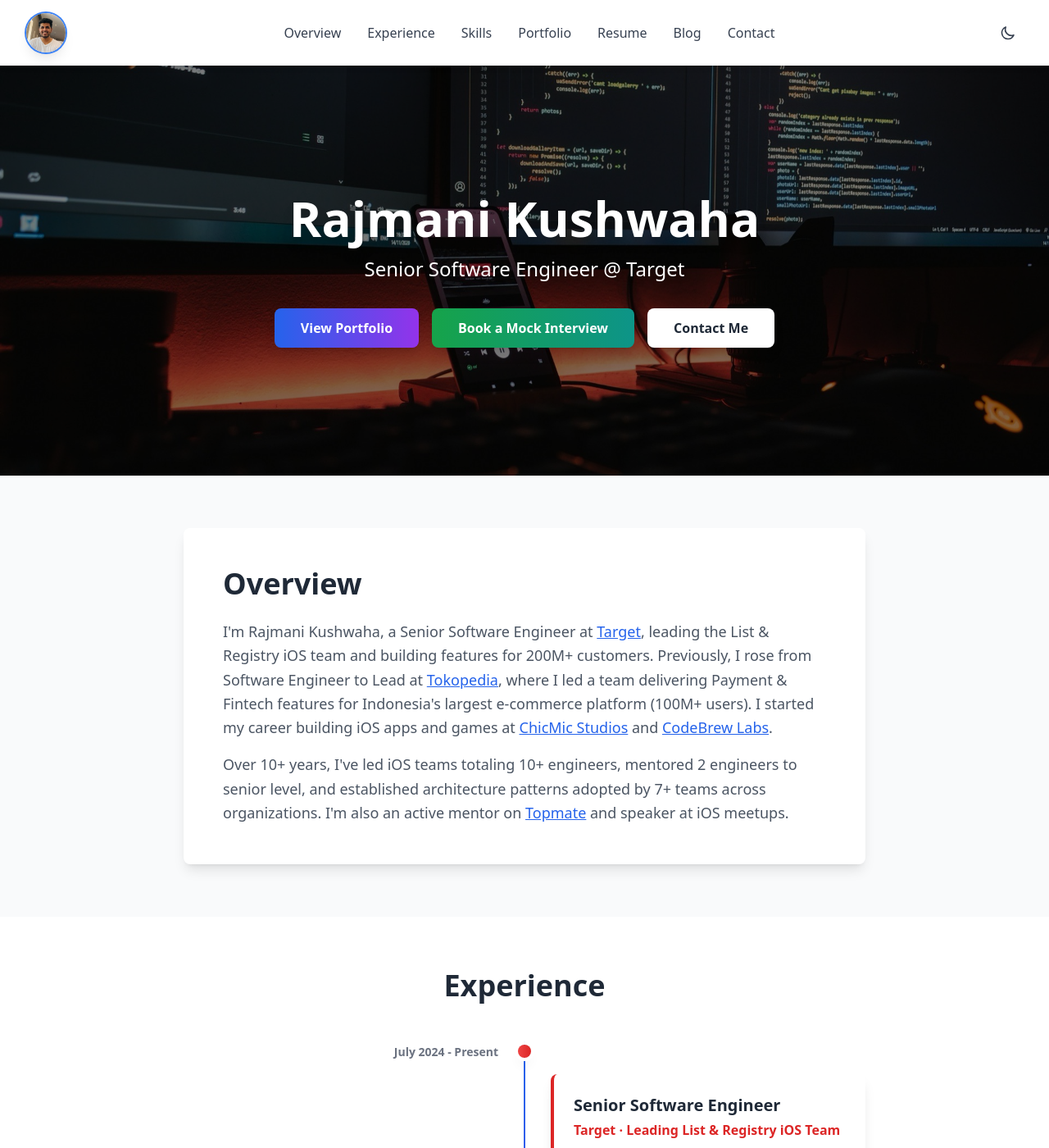
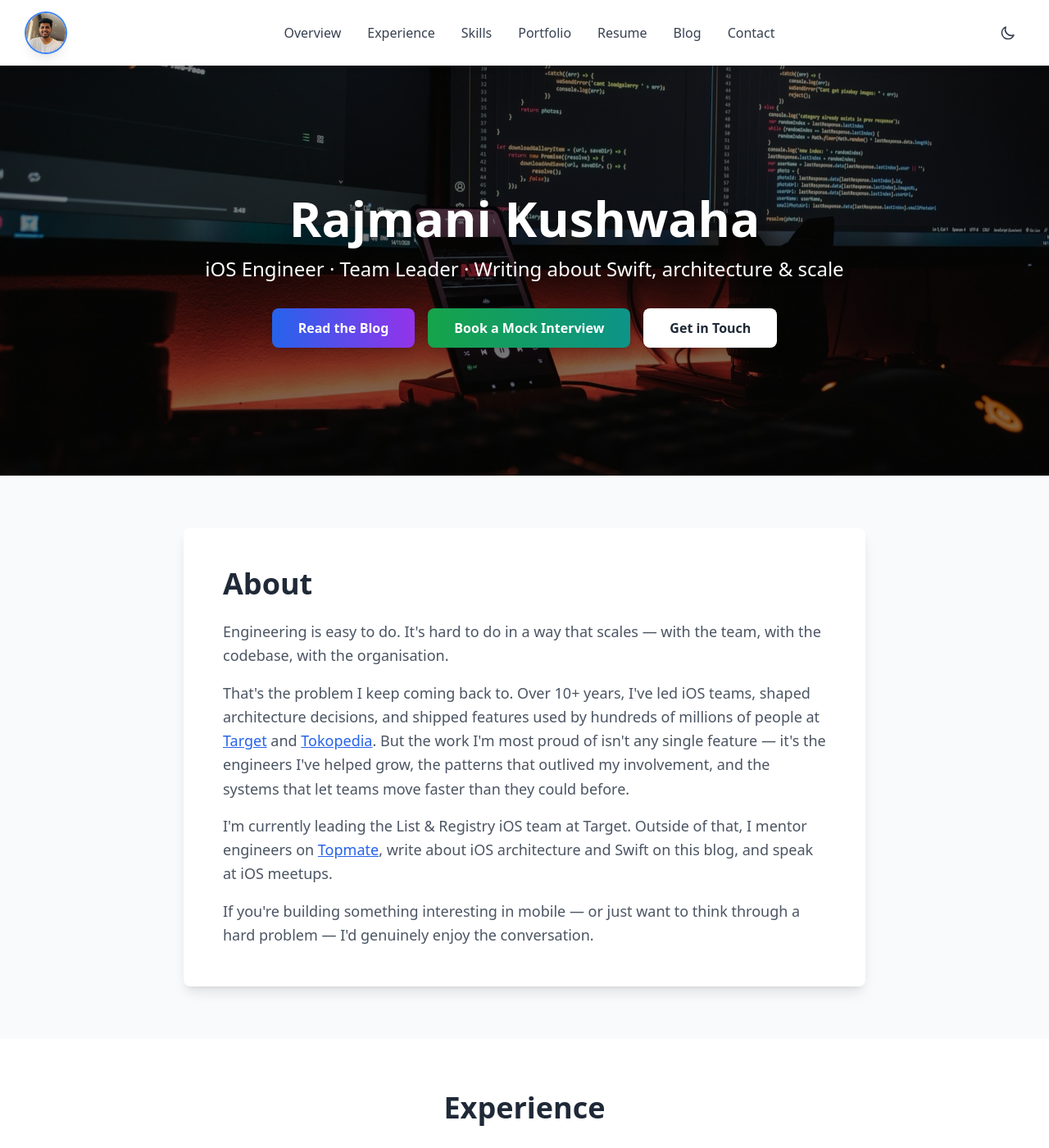
Before and after one commit to rajmanikush/rajmanikush.github.io, a Jekyll site: the page built from index.html, in a window 1280 px wide and 1400 px high. Shown: the whole window at 82% size. Built offline with Jekyll 4.4.1, drawn with Linux system fonts in a browser that asks for light colours; nearby versions of some CDN libraries.

Commit message:
polish: reframe homepage from past-chronicle to present-voice
Hero:
- Replace job title tagline with positioning line:
  "iOS Engineer · Team Leader · Writing about Swift, architecture & scale"
- Swap "View Portfolio" CTA for "Read the Blog" (reflects current focus)
- Rename "Contact Me" → "Get in Touch" (warmer tone)

Overview:
- Rewrite from resume-style past-tense chronicle to first-person voice
- Opens with a belief ("Engineering is easy to do…") not an employer
- Past work (Target, Tokopedia) used as evidence, not as the story
- Ends with an open invitation rather than a list of credentials

Meta / OG / Twitter:
- Update page title, description, og:title, og:description, twitter:title,
  twitter:description to match new positioning (not job-title framing)

Co-Authored-By: Claude Sonnet 4.6 <noreply@anthropic.com>

```diff
--- a/_includes/hero.html
+++ b/_includes/hero.html
@@ -3,16 +3,16 @@
 	<div class="absolute inset-0 bg-black bg-opacity-50"></div>
 	<div class="relative z-10 text-center text-white px-4">
 		<h1 class="text-4xl md:text-5xl lg:text-6xl font-bold mb-4 drop-shadow-lg fade-in">Rajmani Kushwaha</h1>
-		<p class="text-lg md:text-xl lg:text-2xl font-light drop-shadow-md mb-8 fade-in delay-100">Senior Software Engineer @ Target</p>
+		<p class="text-lg md:text-xl lg:text-2xl font-light drop-shadow-md mb-8 fade-in delay-100">iOS Engineer &middot; Team Leader &middot; Writing about Swift, architecture &amp; scale</p>
 		<div class="flex flex-col sm:flex-row gap-4 justify-center fade-in delay-200">
-			<a href="#portfolio" class="bg-gradient-to-r from-blue-600 to-purple-600 text-white px-8 py-3 rounded-lg font-semibold shadow-lg hover:shadow-xl transform hover:scale-105 transition duration-300">
-				View Portfolio
+			<a href="/blog" class="bg-gradient-to-r from-blue-600 to-purple-600 text-white px-8 py-3 rounded-lg font-semibold shadow-lg hover:shadow-xl transform hover:scale-105 transition duration-300">
+				Read the Blog
 			</a>
 			<a href="https://topmate.io/rajmanikush/" target="_blank" rel="noopener noreferrer" class="bg-gradient-to-r from-green-600 to-teal-600 text-white px-8 py-3 rounded-lg font-semibold shadow-lg hover:shadow-xl transform hover:scale-105 transition duration-300">
 				Book a Mock Interview
 			</a>
 			<a href="#contact" class="bg-white dark:bg-gray-800 text-gray-800 dark:text-gray-100 px-8 py-3 rounded-lg font-semibold shadow-lg hover:shadow-xl transform hover:scale-105 transition duration-300">
-				Contact Me
+				Get in Touch
 			</a>
 		</div>
 	</div>
--- a/_includes/overview.html
+++ b/_includes/overview.html
@@ -1,12 +1,18 @@
 <!-- Overview Section -->
 <div id="overview" class="max-w-4xl mx-auto px-4 sm:px-6 lg:px-8 py-16 scroll-mt-20">
 	<section class="bg-white dark:bg-gray-900 rounded-lg shadow-lg p-8 md:p-12 fade-in transition-colors duration-300">
-		<h2 class="text-3xl md:text-4xl font-bold text-gray-800 dark:text-gray-100 mb-6">Overview</h2>
+		<h2 class="text-3xl md:text-4xl font-bold text-gray-800 dark:text-gray-100 mb-6">About</h2>
 		<p class="text-lg text-gray-600 dark:text-gray-400 leading-relaxed mb-4">
-		I'm Rajmani Kushwaha, a Senior Software Engineer at <a href="https://www.target.com/" class="text-blue-600 dark:text-blue-400 hover:text-blue-800 dark:hover:text-blue-300 underline transition duration-200" target="_blank" rel="noopener noreferrer">Target</a>, leading the List & Registry iOS team and building features for 200M+ customers. Previously, I rose from Software Engineer to Lead at <a href="https://www.tokopedia.com/" class="text-blue-600 dark:text-blue-400 hover:text-blue-800 dark:hover:text-blue-300 underline transition duration-200" target="_blank" rel="noopener noreferrer">Tokopedia</a>, where I led a team delivering Payment & Fintech features for Indonesia's largest e-commerce platform (100M+ users). I started my career building iOS apps and games at <a href="https://www.chicmicstudios.in/" class="text-blue-600 dark:text-blue-400 hover:text-blue-800 dark:hover:text-blue-300 underline transition duration-200" target="_blank" rel="noopener noreferrer">ChicMic Studios</a> and <a href="https://www.code-brew.com/" class="text-blue-600 dark:text-blue-400 hover:text-blue-800 dark:hover:text-blue-300 underline transition duration-200" target="_blank" rel="noopener noreferrer">CodeBrew Labs</a>.
+			Engineering is easy to do. It's hard to do in a way that scales — with the team, with the codebase, with the organisation.
+		</p>
+		<p class="text-lg text-gray-600 dark:text-gray-400 leading-relaxed mb-4">
+			That's the problem I keep coming back to. Over 10+ years, I've led iOS teams, shaped architecture decisions, and shipped features used by hundreds of millions of people at <a href="https://www.target.com/" class="text-blue-600 dark:text-blue-400 hover:text-blue-800 dark:hover:text-blue-300 underline transition duration-200" target="_blank" rel="noopener noreferrer">Target</a> and <a href="https://www.tokopedia.com/" class="text-blue-600 dark:text-blue-400 hover:text-blue-800 dark:hover:text-blue-300 underline transition duration-200" target="_blank" rel="noopener noreferrer">Tokopedia</a>. But the work I'm most proud of isn't any single feature — it's the engineers I've helped grow, the patterns that outlived my involvement, and the systems that let teams move faster than they could before.
+		</p>
+		<p class="text-lg text-gray-600 dark:text-gray-400 leading-relaxed mb-4">
+			I'm currently leading the List &amp; Registry iOS team at Target. Outside of that, I mentor engineers on <a href="https://topmate.io/rajmanikush/" class="text-blue-600 dark:text-blue-400 hover:text-blue-800 dark:hover:text-blue-300 underline transition duration-200" target="_blank" rel="noopener noreferrer">Topmate</a>, write about iOS architecture and Swift on this blog, and speak at iOS meetups.
 		</p>
 		<p class="text-lg text-gray-600 dark:text-gray-400 leading-relaxed">
-		Over 10+ years, I've led iOS teams totaling 10+ engineers, mentored 2 engineers to senior level, and established architecture patterns adopted by 7+ teams across organizations. I'm also an active mentor on <a href="https://topmate.io/rajmanikush/" class="text-blue-600 dark:text-blue-400 hover:text-blue-800 dark:hover:text-blue-300 underline transition duration-200" target="_blank" rel="noopener noreferrer">Topmate</a> and speaker at iOS meetups.
+			If you're building something interesting in mobile — or just want to think through a hard problem — I'd genuinely enjoy the conversation.
 		</p>
 	</section>
 </div>
--- a/index.html
+++ b/index.html
@@ -23,9 +23,9 @@
 		<meta name="viewport" content="width=device-width, initial-scale=1.0">
 		<!-- Preload hero image to reduce LCP -->
 		<link rel="preload" as="image" href="/images/fotis-fotopoulos-6sAl6aQ4OWI-unsplash.jpg">
-		<title>Rajmani Kushwaha - Senior Software Engineer | iOS & Swift Developer</title>
-		<meta name="description" content="Senior Software Engineer at Target leading List & Registry iOS team. 10+ years building apps for 200M+ users. Former Lead Engineer at Tokopedia.">
-		<meta name="keywords" content="Software Engineer, iOS Developer, Swift, Mobile Engineer, Rajmani Kushwaha, Target, Tokopedia, SwiftUI, TCA">
+		<title>Rajmani Kushwaha — iOS Engineer & Team Leader</title>
+		<meta name="description" content="iOS engineer and team leader with 10+ years building at scale. Writing about Swift, SwiftUI, architecture, and what it means to lead a mobile team.">
+		<meta name="keywords" content="iOS Engineer, Swift, SwiftUI, Mobile Engineer, Rajmani Kushwaha, Target, Tokopedia, TCA, iOS Architecture">
 		<meta name="author" content="Rajmani Kushwaha">
 
 		<!-- Canonical Link -->
@@ -34,15 +34,15 @@
 		<!-- Open Graph / Social Media -->
 		<meta property="og:type" content="website">
 		<meta property="og:url" content="https://rajmanikush.com">
-		<meta property="og:title" content="Rajmani Kushwaha - Senior Software Engineer">
-		<meta property="og:description" content="Senior Software Engineer at Target leading List & Registry iOS team. 10+ years building apps for 200M+ users. Former Lead Engineer at Tokopedia.">
+		<meta property="og:title" content="Rajmani Kushwaha — iOS Engineer & Team Leader">
+		<meta property="og:description" content="iOS engineer and team leader with 10+ years building at scale. Writing about Swift, SwiftUI, architecture, and what it means to lead a mobile team.">
 		<meta property="og:image" content="https://rajmanikush.com/images/Rajmani-Kushwaha.jpeg">
 
 		<!-- Twitter Card -->
 		<meta name="twitter:card" content="summary_large_image">
 		<meta name="twitter:url" content="https://rajmanikush.com">
-		<meta name="twitter:title" content="Rajmani Kushwaha - Senior Software Engineer">
-		<meta name="twitter:description" content="Senior Software Engineer at Target leading List & Registry iOS team. 10+ years building apps for 200M+ users. Former Lead Engineer at Tokopedia.">
+		<meta name="twitter:title" content="Rajmani Kushwaha — iOS Engineer & Team Leader">
+		<meta name="twitter:description" content="iOS engineer and team leader with 10+ years building at scale. Writing about Swift, SwiftUI, architecture, and what it means to lead a mobile team.">
 		<meta name="twitter:image" content="https://rajmanikush.com/images/Rajmani-Kushwaha.jpeg">
 
 		<!-- JSON-LD Structured Data -->
```
